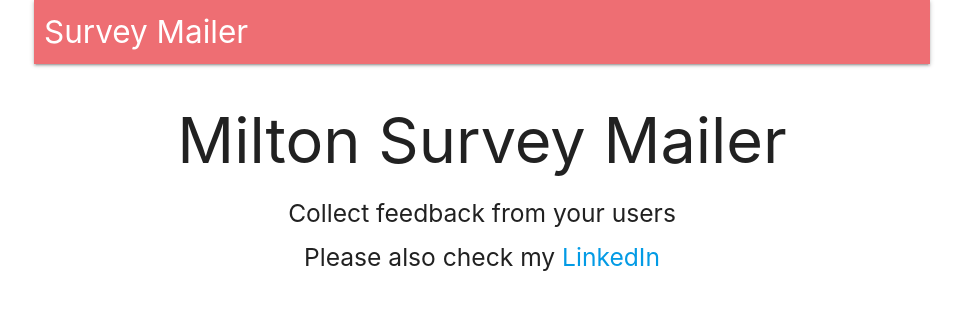
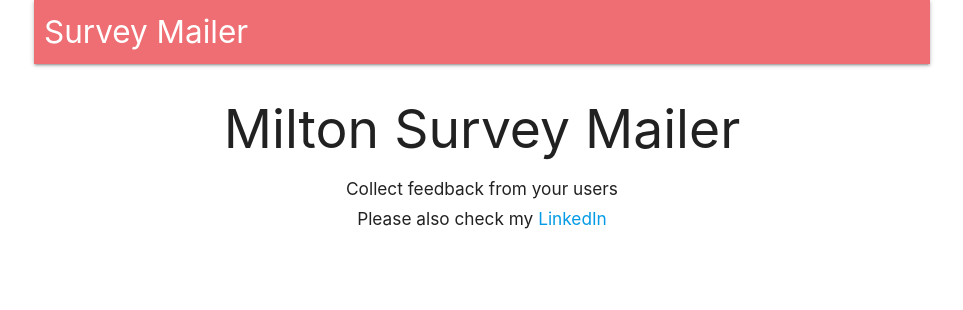
Before and after one commit to mchangpi/milton-survey-mailer, a React (Create React App) app in the folder client/: page / in a window 1280 px wide. Shown: the top 310 px of the page, without its empty margins (158-1121 px from the left). Built offline with nearby package versions, Linux system fonts and the light colour scheme; no server answers.

Commit message:
Style: modify landing page font size

```diff
--- a/client/src/components/Landing.js
+++ b/client/src/components/Landing.js
@@ -3,14 +3,14 @@ import React from "react";
 const Landing = () => {
   return (
     <div style={{ textAlign: "center" }}>
-      <h1>Milton Survey Mailer</h1>
-      <h5>Collect feedback from your users</h5>
-      <h5>
+      <h2>Milton Survey Mailer</h2>
+      <h6>Collect feedback from your users</h6>
+      <h6>
         Please also check my{" "}
         <a href="https://www.linkedin.com/in/milton-chang-pi/" target="_blank">
           LinkedIn
         </a>
-      </h5>
+      </h6>
     </div>
   );
 };
```
